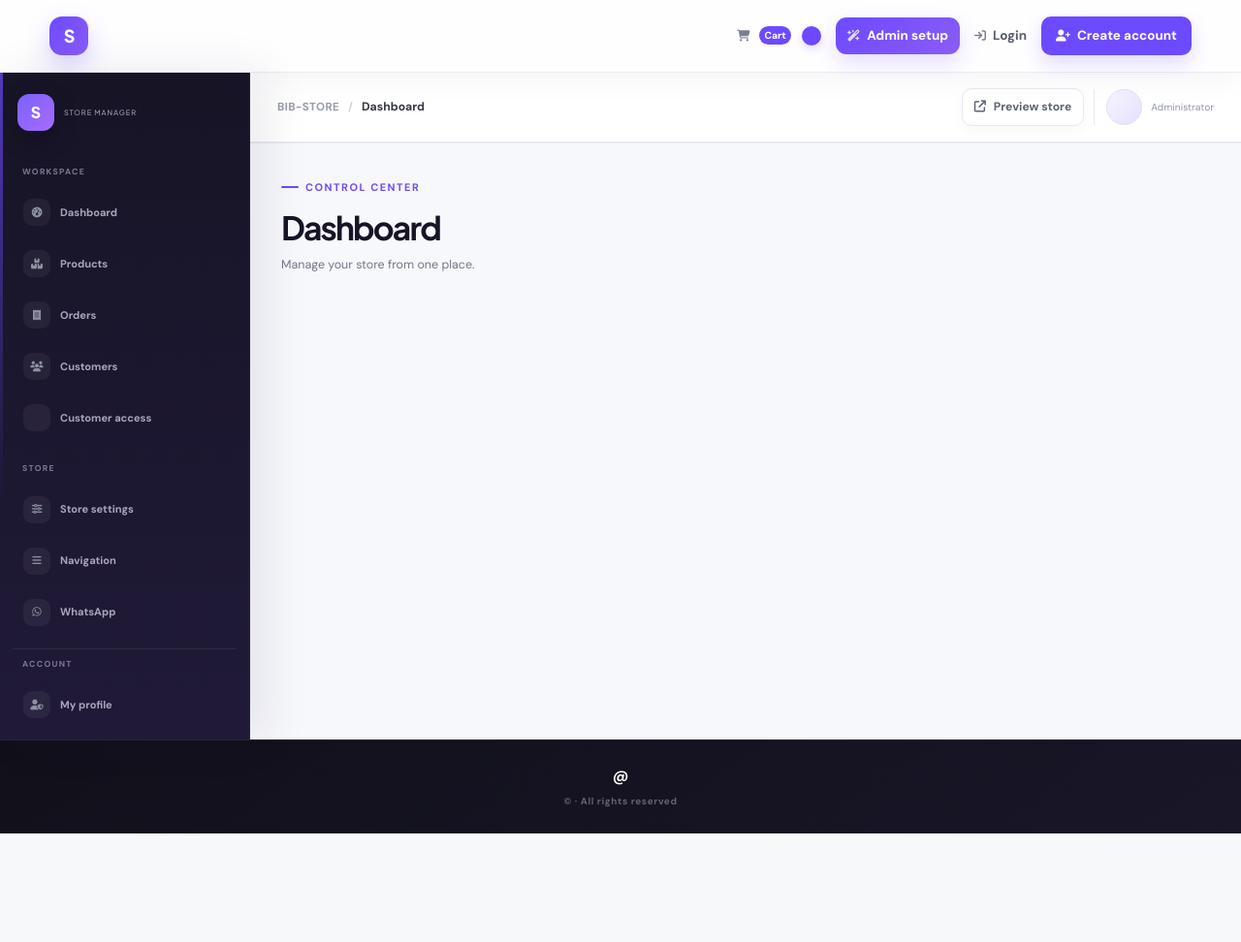
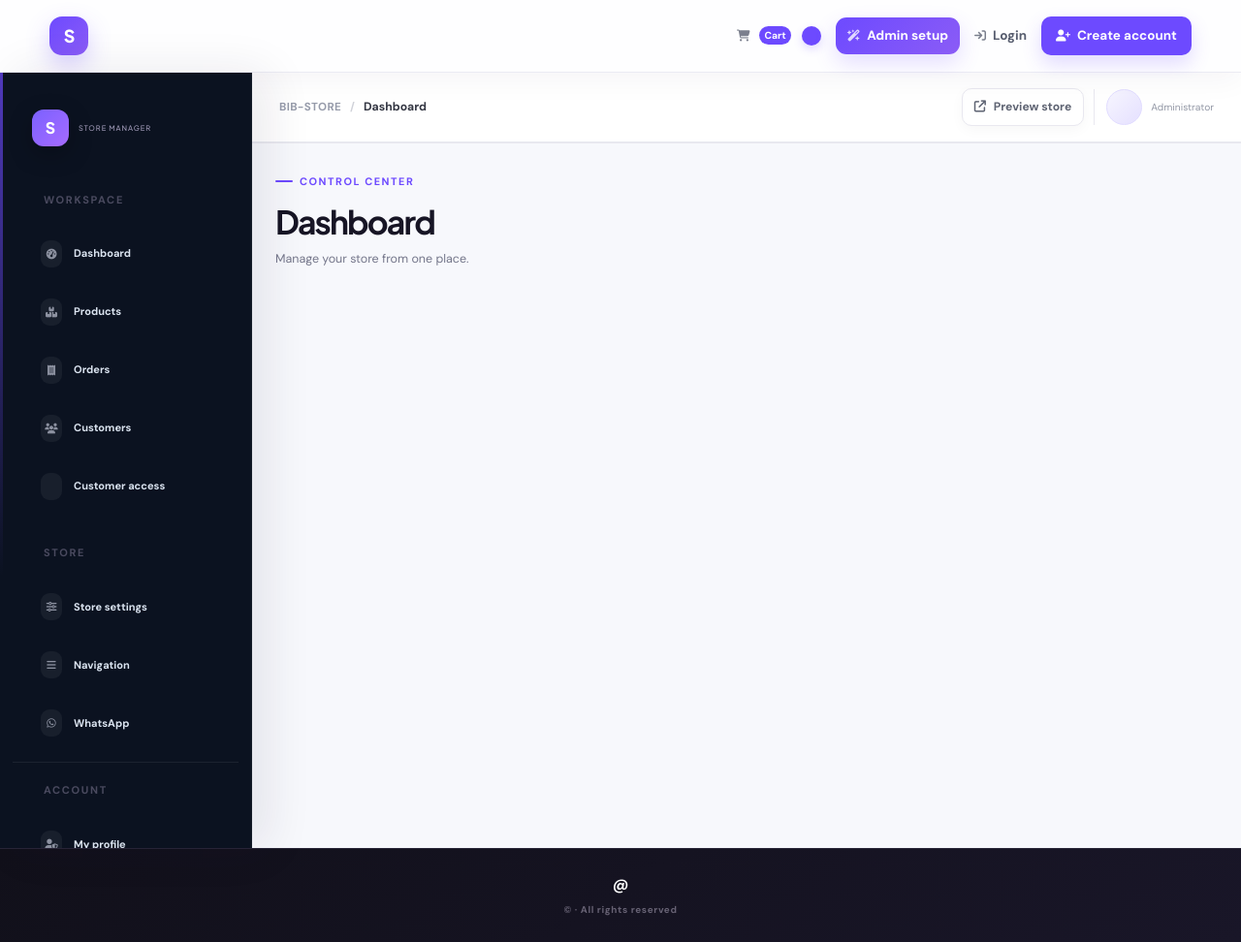
Before and after one commit to creativeMind3/Creative-store, a Python web app: template templates/admin_base.html in a window 1280 px wide. Shown: the whole page at 97% size. Before the commit the page ends 860 px from the top, so only its background shows below. Run offline with Jinja, Linux system fonts and the light colour scheme; the template is opened without the code that fills it, so the values that code supplies are empty.

Commit message:
Update style.css

```diff
--- a/static/css/style.css
+++ b/static/css/style.css
@@ -247,3 +247,119 @@ body:has(.admin-app){background:#f4f5f9}.admin-app{display:flex;min-height:calc(
 /* Automatic store-name logo */
 .brand-mark,.admin-brand-mark,.showcase-logo{font-family:"Plus Jakarta Sans",sans-serif;text-transform:uppercase;user-select:none}
 .showcase-logo-image{width:45px;height:45px;border-radius:14px;object-fit:cover;display:grid;place-items:center}
+/* ===== ADMIN SIDEBAR FIX ===== */
+
+.admin-app {
+    display: flex !important;
+    min-height: 100vh;
+    width: 100%;
+}
+
+.admin-sidebar {
+    display: flex !important;
+    flex-direction: column;
+    width: 260px;
+    min-width: 260px;
+    min-height: 100vh;
+    background: #0b1220;
+    color: #fff;
+    position: sticky;
+    top: 0;
+    overflow-y: auto;
+    z-index: 1000;
+}
+
+.admin-sidebar-head {
+    display: flex !important;
+    align-items: center;
+    justify-content: space-between;
+    padding: 20px;
+}
+
+.admin-nav-group {
+    display: flex !important;
+    flex-direction: column;
+    padding: 10px 14px;
+}
+
+.admin-nav-label {
+    display: block !important;
+    margin: 10px 8px;
+    font-size: 11px;
+    text-transform: uppercase;
+    opacity: .55;
+}
+
+.admin-link {
+    display: flex !important;
+    align-items: center;
+    gap: 12px;
+    width: 100%;
+    padding: 12px 14px;
+    margin: 3px 0;
+    color: #dbe4f0 !important;
+    text-decoration: none !important;
+    border-radius: 10px;
+}
+
+.admin-link:hover,
+.admin-link.active {
+    background: rgba(255,255,255,.10);
+    color: #fff !important;
+}
+
+.nav-icon {
+    width: 22px;
+    text-align: center;
+}
+
+.nav-badge {
+    margin-left: auto;
+}
+
+.admin-main {
+    flex: 1;
+    min-width: 0;
+}
+
+.admin-content {
+    padding: 24px;
+}
+
+.admin-nav-bottom {
+    margin-top: auto;
+}
+
+.admin-overlay {
+    display: none;
+}
+
+/* Mobile/tablet */
+@media (max-width: 900px) {
+    .admin-sidebar {
+        position: fixed;
+        left: -280px;
+        top: 0;
+        height: 100vh;
+        transition: left .25s ease;
+    }
+
+    .admin-sidebar.open {
+        left: 0;
+    }
+
+    .admin-overlay {
+        position: fixed;
+        inset: 0;
+        background: rgba(0,0,0,.5);
+        z-index: 999;
+    }
+
+    .admin-overlay.show {
+        display: block;
+    }
+
+    .admin-mobile-toggle {
+        display: inline-flex !important;
+    }
+}
```
